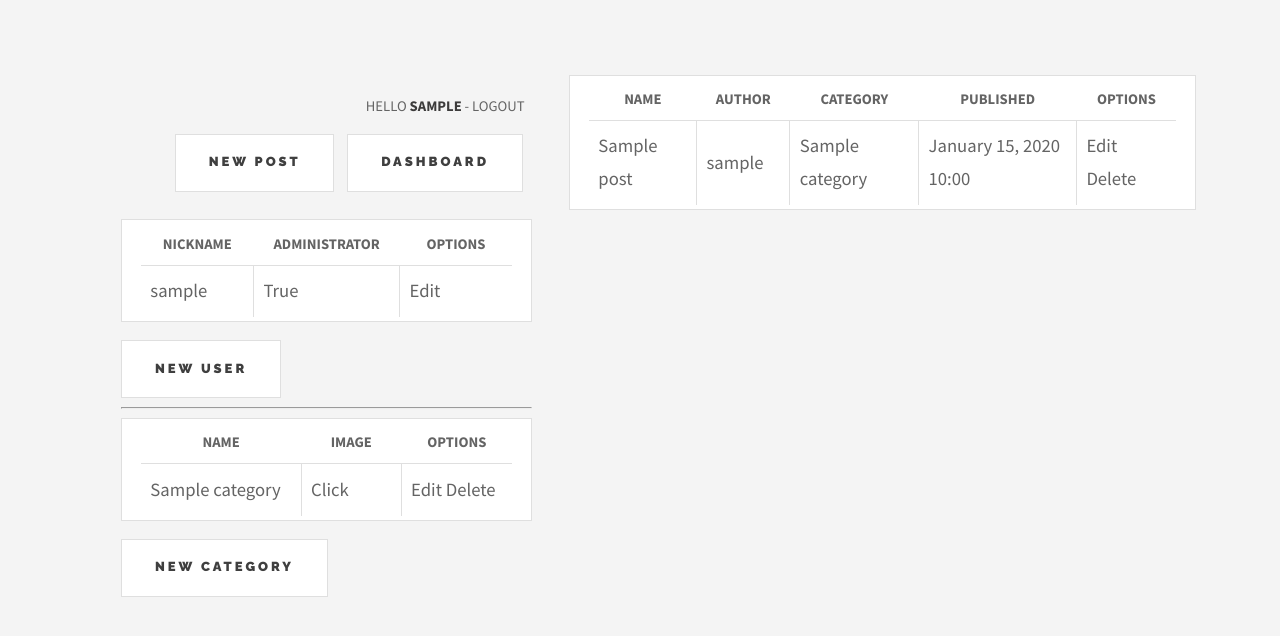
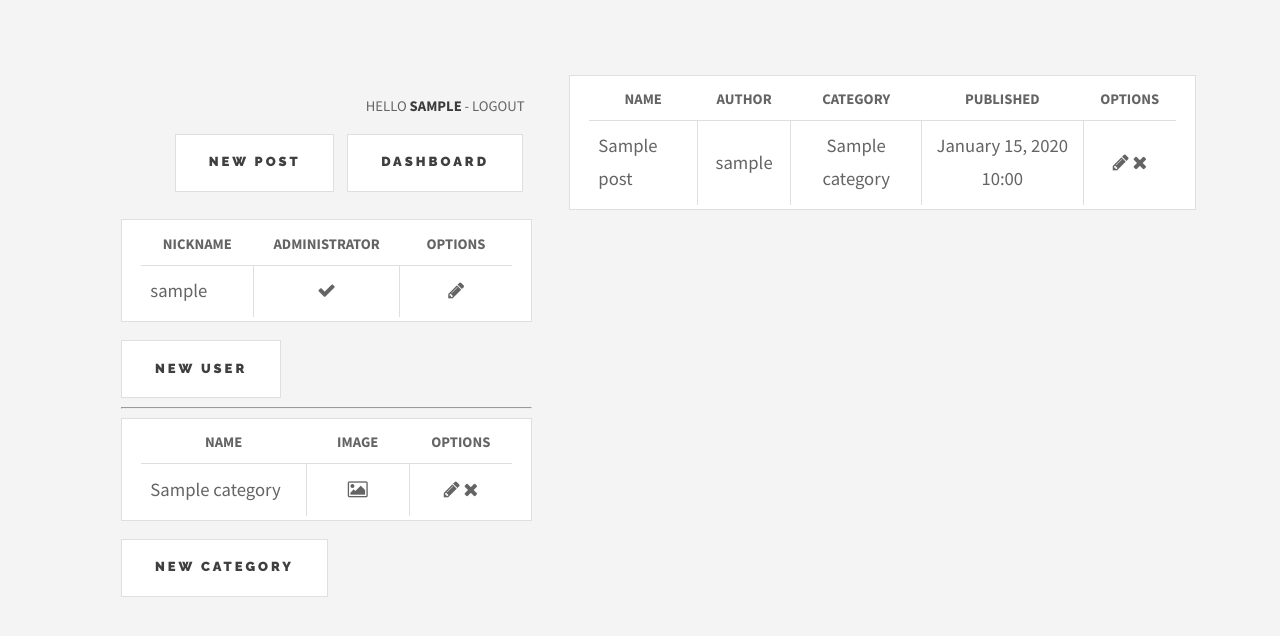
Before and after one commit to embik/bloks, a Flask app: page /admin/dashboard in a window 1280 px wide. Shown: the part 65-701 px from the top of the page. Run offline with Flask 2, Linux system fonts and the light colour scheme; a user stored in the database is signed in; tables that the repository leaves empty hold one stand-in row (values such as "Sample post"); parts of the project's set-up code (start-up, migrations or seed data) failed here and were passed over; some libraries are stand-ins or nearby versions.

Commit message:
Update admin dashboard to include FA icons

```diff
--- a/blog/templates/default/admin/dashboard.html.j2
+++ b/blog/templates/default/admin/dashboard.html.j2
@@ -2,6 +2,7 @@
 
 {% block head %}
     <link rel="stylesheet" type="text/css" href="/static/blog-dashboard.css">
+    <link rel="stylesheet" type="text/css" href="https://maxcdn.bootstrapcdn.com/font-awesome/4.5.0/css/font-awesome.min.css">
 {% endblock %}
 
 {% block content %}
@@ -20,16 +21,16 @@
                 <tbody>
                 {% for post in posts.items %}
                     <tr>
-                        <td><a href="{{ url_for('post', slug=post.slug)}}">{{ post.title }}</a></td>
-                        <td>{{ post.author.nickname }}</td>
-                        <td>{{ post.category.name }}</td>
-                        <td>{{ post.timestamp.strftime('%B %d, %Y %H:%M') }}</td>
-                        <td>
+                        <td><a href="{{ url_for('post', slug=post.slug)}}" target="_blank">{{ post.title }}</a></td>
+                        <td class="center">{{ post.author.nickname }}</td>
+                        <td class="center">{{ post.category.name }}</td>
+                        <td class="center">{{ post.timestamp.strftime('%B %d, %Y %H:%M') }}</td>
+                        <td class="center">
                         {% if g.user.is_admin or post.author == g.user %}
-                            <a href="{{ url_for('edit_post', id=post.id)}}">Edit</a>
+                            <a href="{{ url_for('edit_post', id=post.id)}}"><i class="fa fa-pencil"></i></a>
                         {% endif %}
                         {% if g.user.is_admin %}
-                            <a href="{{ url_for('delete_post', id=post.id)}}">Delete</a>
+                            <a href="{{ url_for('delete_post', id=post.id)}}"><i class="fa fa-remove"></i></a>
                         {% endif %}
                         </td>
                     </tr>
@@ -63,12 +64,16 @@
                     {% for user in users %}
                         <tr>
                             <td>{{ user.nickname }}</td>
-                            <td>{{ user.is_admin }}</td>
-                            <td>
+                            <td class="center">
+                                {% if user.is_admin %}
+                                    <i class="fa fa-check"></i>
+                                {% endif %}
+                            </td>
+                            <td class="center">
                             {% if g.user.is_admin %}
-                                <a href="{{ url_for('edit_user', id=user.id)}}">Edit</a>
+                                <a href="{{ url_for('edit_user', id=user.id)}}"><i class="fa fa-pencil"></i></a>
                                 {% if not g.user == user %}
-                                    <a href="{{ url_for('delete_user', id=user.id)}}">Delete</a>
+                                    <a href="{{ url_for('delete_user', id=user.id)}}"><i class="fa fa-remove"></i></a>
                                 {% endif %}
                             {% endif %}
                             </td>
@@ -98,11 +103,11 @@
                     {% for category in categories %}
                         <tr>
                             <td>{{ category.name }}</td>
-                            <td><a href="{{ category.image_url }}">Click</a></td>
-                            <td>
+                            <td class="center"><a href="{{ category.image_url }}"><i class="fa fa-picture-o"></i></a></td>
+                            <td class="center">
                             {% if g.user.is_admin %}
-                                <a href="{{ url_for('edit_category', id=category.id) }}">Edit</a>
-                                <a href="{{ url_for('delete_category', id=category.id)}}">Delete</a>
+                                <a href="{{ url_for('edit_category', id=category.id) }}"><i class="fa fa-pencil"></i></a>
+                                <a href="{{ url_for('delete_category', id=category.id)}}"><i class="fa fa-remove"></i></a>
                             {% endif %}
                             </td>
                         </tr>
--- a/static/blog-dashboard.css
+++ b/static/blog-dashboard.css
@@ -3,7 +3,7 @@
     display: flex;
     flex-direction: column;
     overflow-y: auto;
-    min-height: 95vh;
+    min-height: 100vh;
 }
 
 .login-wrapper {
@@ -17,15 +17,14 @@
 .login-container {
     display: flex;
     flex-direction: column;
-    max-width: 20em;
+    max-width: 17.5em;
     width: 100%;
 }
 
 .login-form {
     margin: auto;
     width: 100%;
-    padding: 2em;
-    padding-bottom: 3em;
+    padding: 1em 0 2em 0;
     border: 1px solid rgba(0, 0, 0, 0.125);
     background: #FFF;
     margin-bottom: 1em;
```
